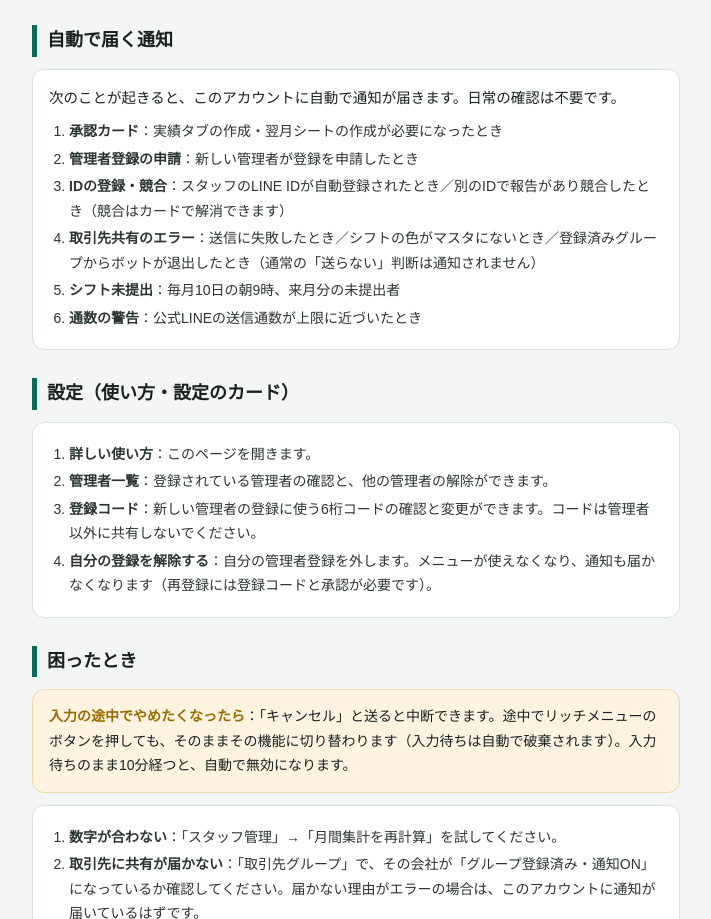
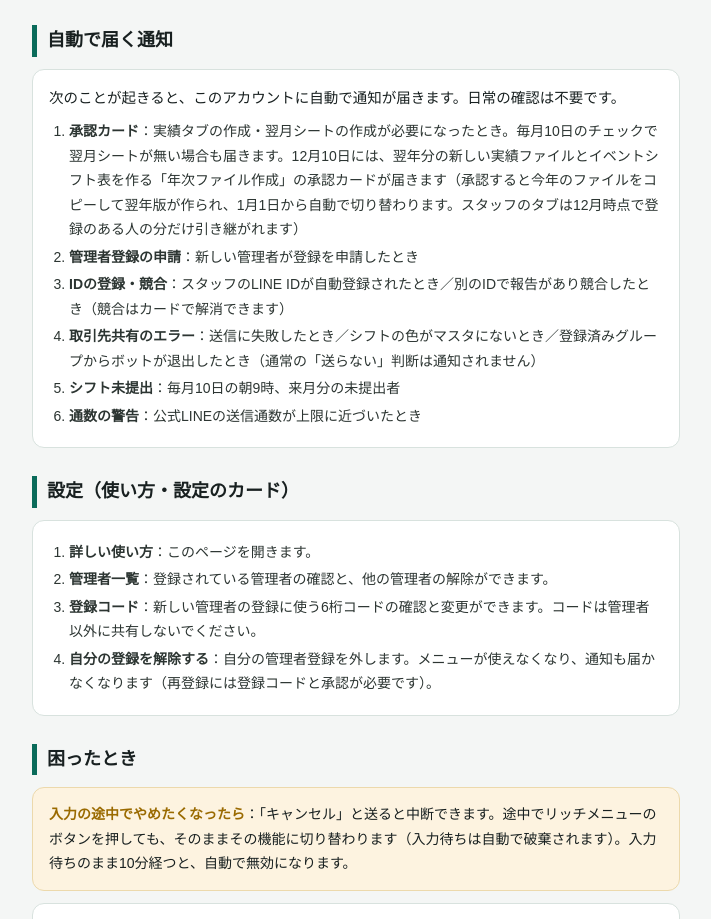
Before and after one commit to wizy-co/tuushin-admin, a plain HTML site: page help.html in a window 1280 px wide. Shown: the part 4148-5067 px from the top of the page, without its empty margins (284-995 px from the left). Drawn offline with Linux system fonts and the light colour scheme.

Commit message:
help: 年次ファイル作成の承認カードについて追記

```diff
--- a/help.html
+++ b/help.html
@@ -212,7 +212,7 @@ footer { text-align:center; color:var(--sub); font-size:12px; padding:24px 16px
 <div class="card">
   <p class="about">次のことが起きると、このアカウントに自動で通知が届きます。日常の確認は不要です。</p>
   <ol class="how">
-    <li><b>承認カード</b>：実績タブの作成・翌月シートの作成が必要になったとき</li>
+    <li><b>承認カード</b>：実績タブの作成・翌月シートの作成が必要になったとき。毎月10日のチェックで翌月シートが無い場合も届きます。12月10日には、翌年分の新しい実績ファイルとイベントシフト表を作る「年次ファイル作成」の承認カードが届きます（承認すると今年のファイルをコピーして翌年版が作られ、1月1日から自動で切り替わります。スタッフのタブは12月時点で登録のある人の分だけ引き継がれます）</li>
     <li><b>管理者登録の申請</b>：新しい管理者が登録を申請したとき</li>
     <li><b>IDの登録・競合</b>：スタッフのLINE IDが自動登録されたとき／別のIDで報告があり競合したとき（競合はカードで解消できます）</li>
     <li><b>取引先共有のエラー</b>：送信に失敗したとき／シフトの色がマスタにないとき／登録済みグループからボットが退出したとき（通常の「送らない」判断は通知されません）</li>
```
